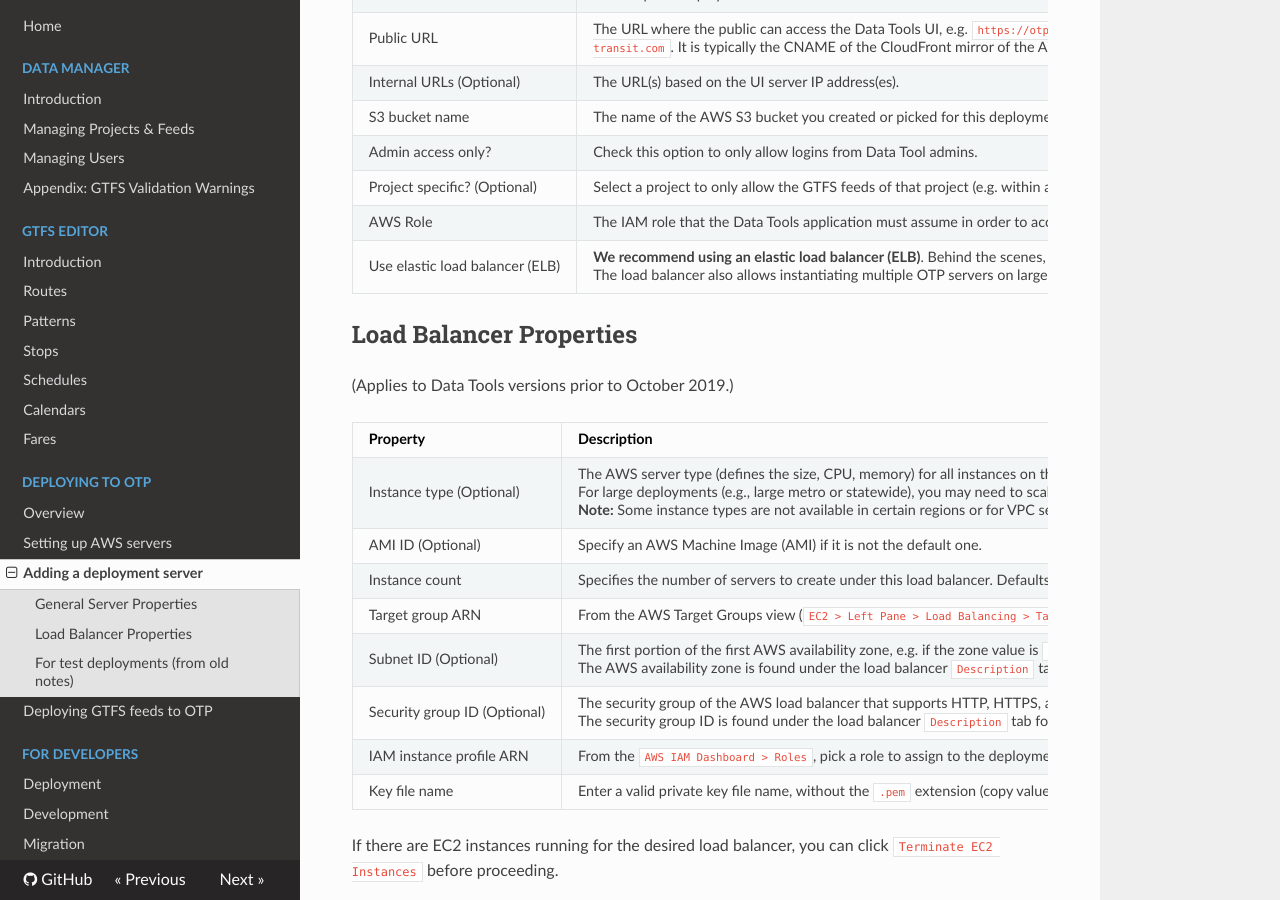
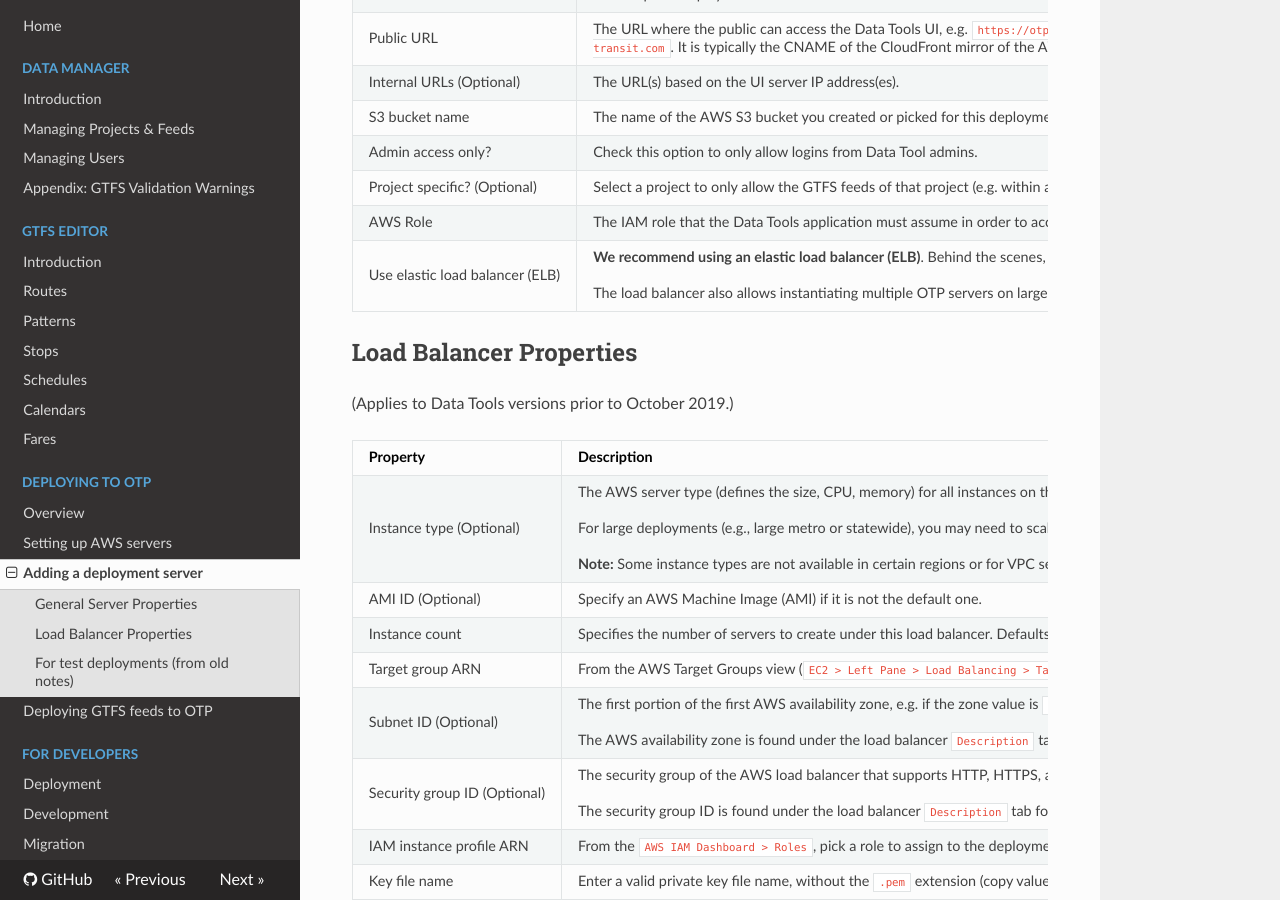
Before and after one commit to wtchen/datatools-ui, an MkDocs documentation site: the page built from docs/user/add-deployment-server.md, in a window 1280 px wide and 900 px high, scrolled down 492 px. Built offline with MkDocs 1.6.1, drawn with Linux system fonts in a browser that asks for light colours; nearby versions of some CDN libraries; old or Windows-style settings are respelled for this version of MkDocs.

Commit message:
docs(deployment): add back double breaks

```diff
--- a/docs/user/add-deployment-server.md
+++ b/docs/user/add-deployment-server.md
@@ -19,7 +19,7 @@ From `Administration > Deployment servers`, click on `+ Add Server`.
 | Admin access only? | Check this option to only allow logins from Data Tool admins. |
 | Project specific? (Optional) | Select a project to only allow the GTFS feeds of that project (e.g. within a region) to be deployed to this server. Leave blank to remove the project restriction. |
 |AWS Role|The IAM role that the Data Tools application must assume in order to access AWS resources (e.g., writing to S3 buckets or starting EC2 machines). See [Delegate Third Party Access](../setting-up-aws-servers#delegate-third-party-account-access) for more info.|
-| Use elastic load balancer (ELB) | **We recommend using an elastic load balancer (ELB)**. Behind the scenes, a new server is initialized and added to the load balancer, and old servers are removed and destroyed without interruption to the user. <br/>The load balancer also allows instantiating multiple OTP servers on large deployments. (You can start, add, or remove more than one OTP server to the load balancer.)
+| Use elastic load balancer (ELB) | **We recommend using an elastic load balancer (ELB)**. Behind the scenes, a new server is initialized and added to the load balancer, and old servers are removed and destroyed without interruption to the user. <br><br>The load balancer also allows instantiating multiple OTP servers on large deployments. (You can start, add, or remove more than one OTP server to the load balancer.)
 
 ## Load Balancer Properties
 
@@ -27,12 +27,12 @@ From `Administration > Deployment servers`, click on `+ Add Server`.
 
 | Property | Description |
 |----------|-------------|
-| Instance type (Optional) | The AWS server type (defines the size, CPU, memory) for all instances on the load balancer. Defaults to `t2.medium`. <br/> For large deployments (e.g., large metro or statewide), you may need to scale up the instance type beyond the default. Information about instance type sizes and costs can be found at the helpful resource https://ec2instances.info or in the [AWS docs](https://aws.amazon.com/ec2/instance-types/). <br/>**Note:** Some instance types are not available in certain regions or for VPC setups. If there is a failure during the deployment process (either due to an AWS system error or an out of memory error related to the OTP graph build process), you should be notified and may need to adjust the instance type.
+| Instance type (Optional) | The AWS server type (defines the size, CPU, memory) for all instances on the load balancer. Defaults to `t2.medium`. <br><br> For large deployments (e.g., large metro or statewide), you may need to scale up the instance type beyond the default. Information about instance type sizes and costs can be found at the helpful resource https://ec2instances.info or in the [AWS docs](https://aws.amazon.com/ec2/instance-types/). <br><br>**Note:** Some instance types are not available in certain regions or for VPC setups. If there is a failure during the deployment process (either due to an AWS system error or an out of memory error related to the OTP graph build process), you should be notified and may need to adjust the instance type.
 | AMI ID (Optional) | Specify an AWS Machine Image (AMI) if it is not the default one. |
 | Instance count | Specifies the number of servers to create under this load balancer. Defaults to 1. |
 | Target group ARN | From the AWS Target Groups view (`EC2 > Left Pane > Load Balancing > Target Groups`), find the target group of the desired load balancer, and enter the ARN value under the `Description` tab. |
-| Subnet ID (Optional) | The first portion of the first AWS availability zone, e.g. if the zone value is `subnet-0123456789 - us-east-xx`, only enter `subnet-0123456789`. <br/>The AWS availability zone is found under the load balancer `Description` tab for the desired load balancer in the `AWS Load Balancer` view. |
-| Security group ID (Optional) | The security group of the AWS load balancer that supports HTTP, HTTPS, and SSH, e.g. `sg-0123456789abcdef`. <br/>The security group ID is found under the load balancer `Description` tab for the desired load balancer in the `AWS Load Balancer` view.|
+| Subnet ID (Optional) | The first portion of the first AWS availability zone, e.g. if the zone value is `subnet-0123456789 - us-east-xx`, only enter `subnet-0123456789`. <br><br>The AWS availability zone is found under the load balancer `Description` tab for the desired load balancer in the `AWS Load Balancer` view. |
+| Security group ID (Optional) | The security group of the AWS load balancer that supports HTTP, HTTPS, and SSH, e.g. `sg-0123456789abcdef`. <br><br>The security group ID is found under the load balancer `Description` tab for the desired load balancer in the `AWS Load Balancer` view.|
 | IAM instance profile ARN | From the `AWS IAM Dashboard > Roles`, pick a role to assign to the deployment servers. Open the role details in AWS to see the IAM instance profile ARN, , e.g. `arn:aws:iam::0123456789:instance-profile/example-role`. |
 | Key file name | Enter a valid private key file name, without the `.pem` extension (copy value from another deployment server). |
 
```
